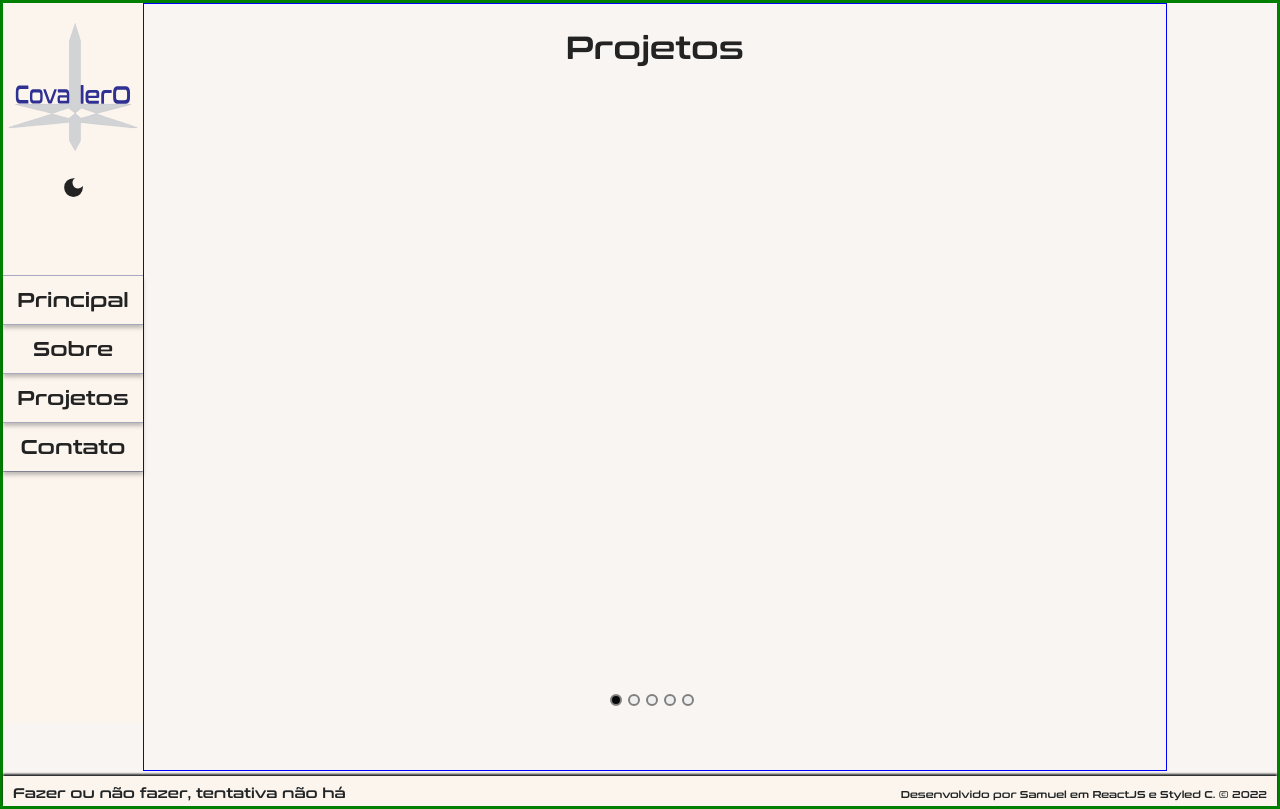
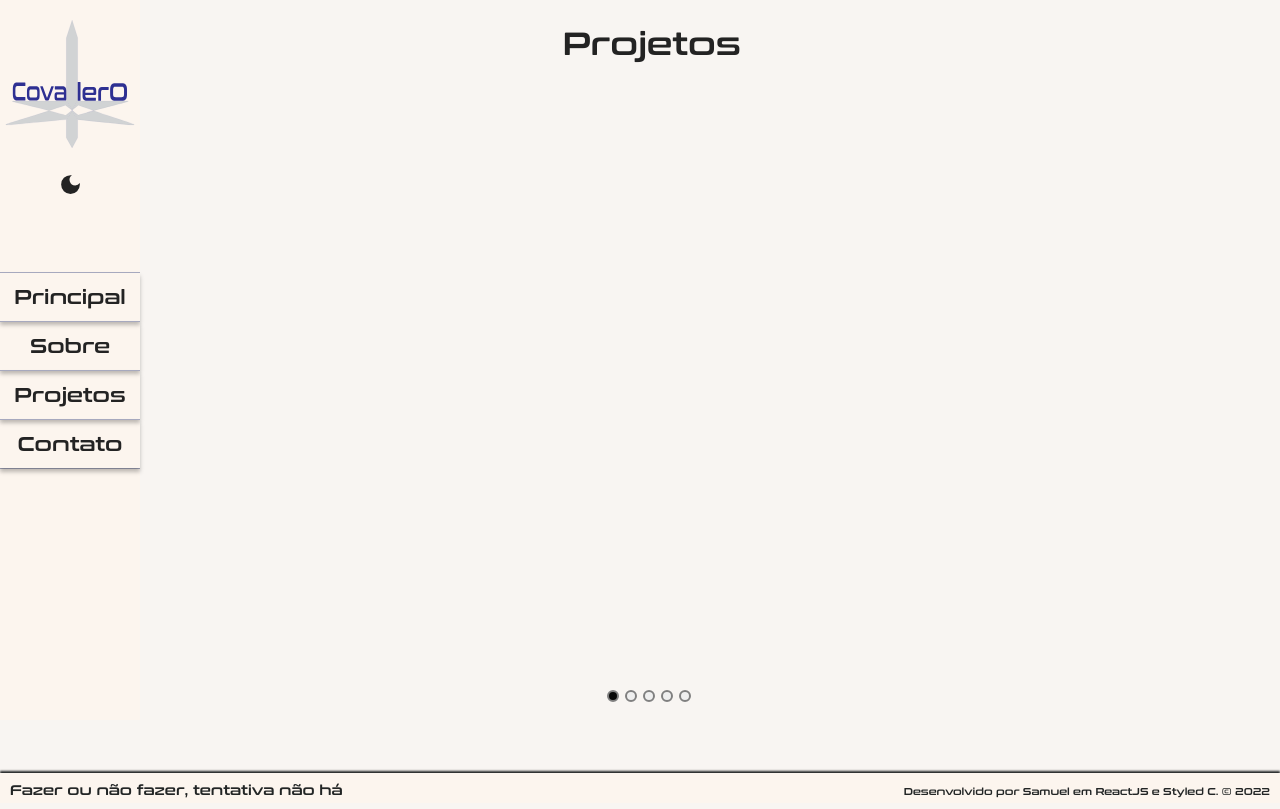
Before and after one commit to holygato/ImSamuelCovalero.github.io, a React (Create React App) app: page /projetos in a window 1280 px wide. Shown: the top 809 px of the page. Built offline with nearby package versions, Linux system fonts and the light colour scheme.

Commit message:
fix(Borders): Remove bordas da tela de projeto

```diff
--- a/src/pages/Projetos/Style.js
+++ b/src/pages/Projetos/Style.js
@@ -1,7 +1,7 @@
 import styled from 'styled-components';
 
 export const DivExterna = styled.div`
-  border: 3px solid green;
+  /* border: 3px solid green; */
   height: 100%;
   width: 100%;
   display: grid;
@@ -18,7 +18,7 @@ export const DivExterna = styled.div`
 
 export const ProjetosS = styled.div`
   grid-area: m;
-  border: ${(props) => (props.smallScreen ? '1px solid red' : '1px solid blue')};
+  /* border: ${(props) => (props.smallScreen ? '1px solid red' : '1px solid blue')}; */
   width: ${(props) => (props.smallScreen ? '100vw' : '80vw')};
   height: ${(props) => (props.smallScreen ? '92vh' : '96vh')};
   transition: all 0.3s;
```
